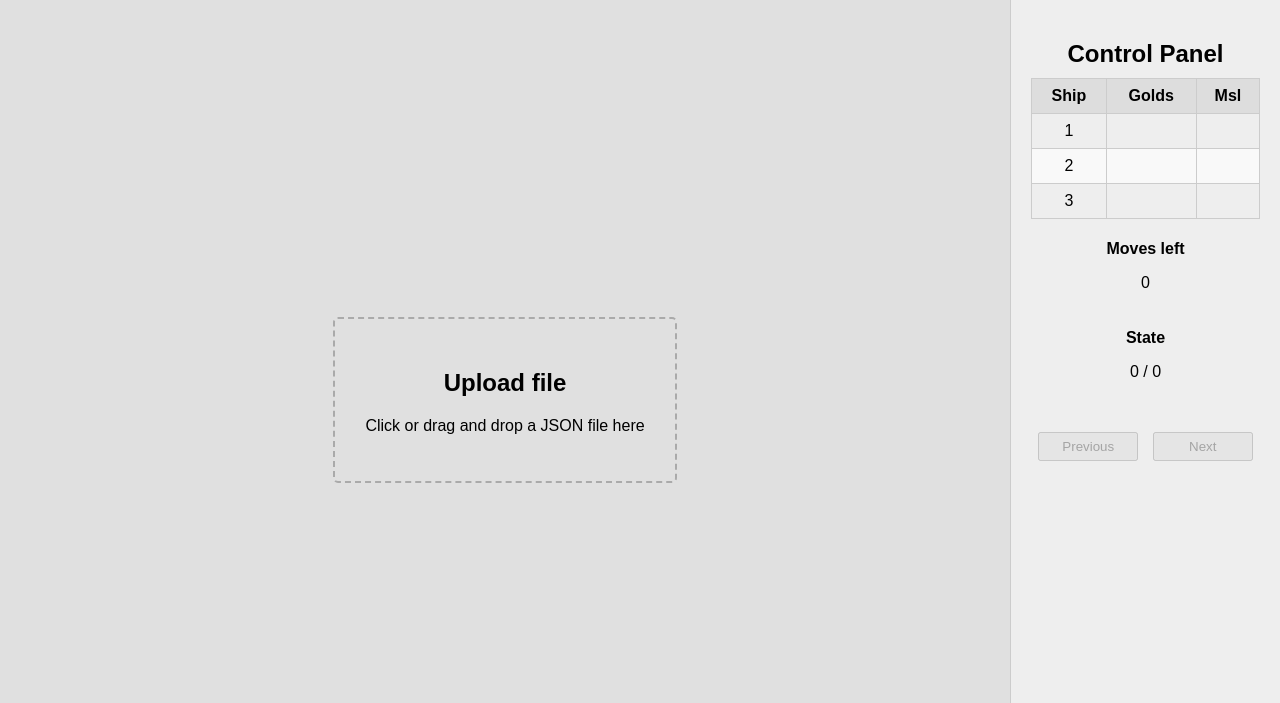
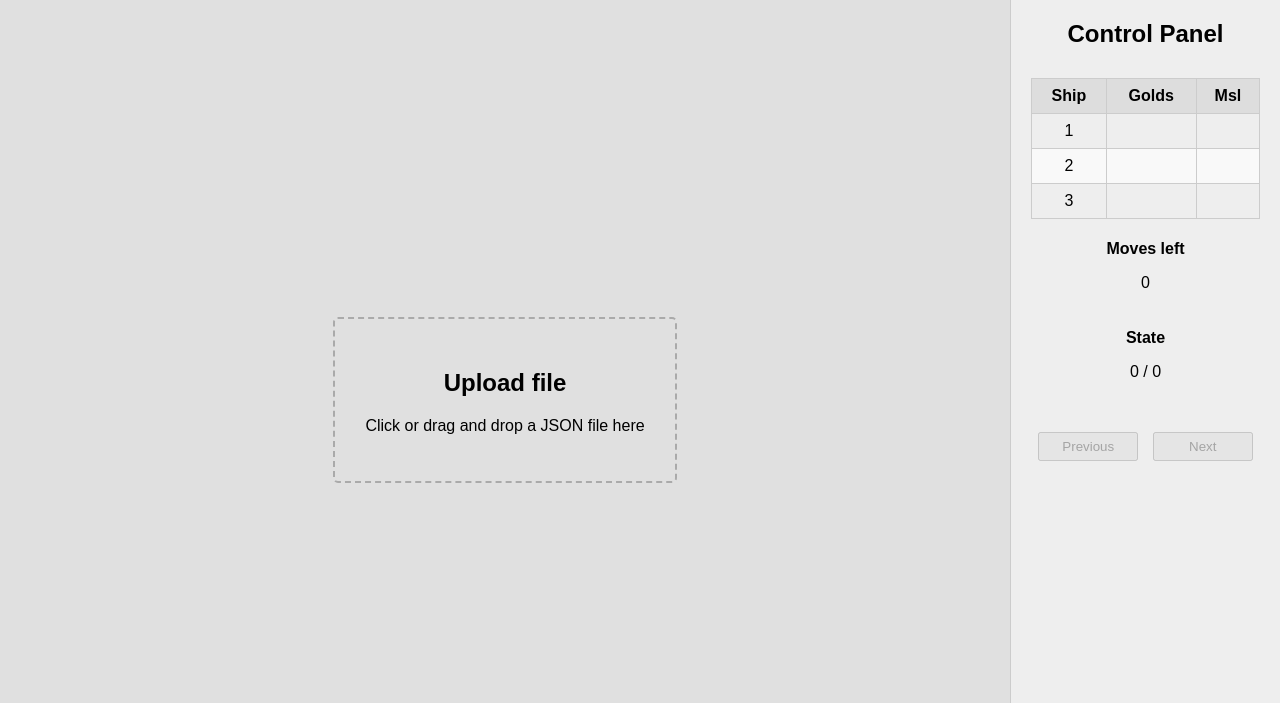
Before and after one commit to TrucJ/DTAI-Visualizer, a plain HTML site: page index.html in a window 1280 px wide. Shown: the top 703 px of the page. Drawn offline with Linux system fonts and the light colour scheme.

Commit message:
update h2 margin top

```diff
--- a/style.css
+++ b/style.css
@@ -32,7 +32,7 @@ canvas {
     flex-direction: column;
 }
 .right-panel h2 {
-    margin-bottom: 0;
+    margin-top: 0;
 }
 .right-panel h4 {
     margin-bottom: 0;
```
